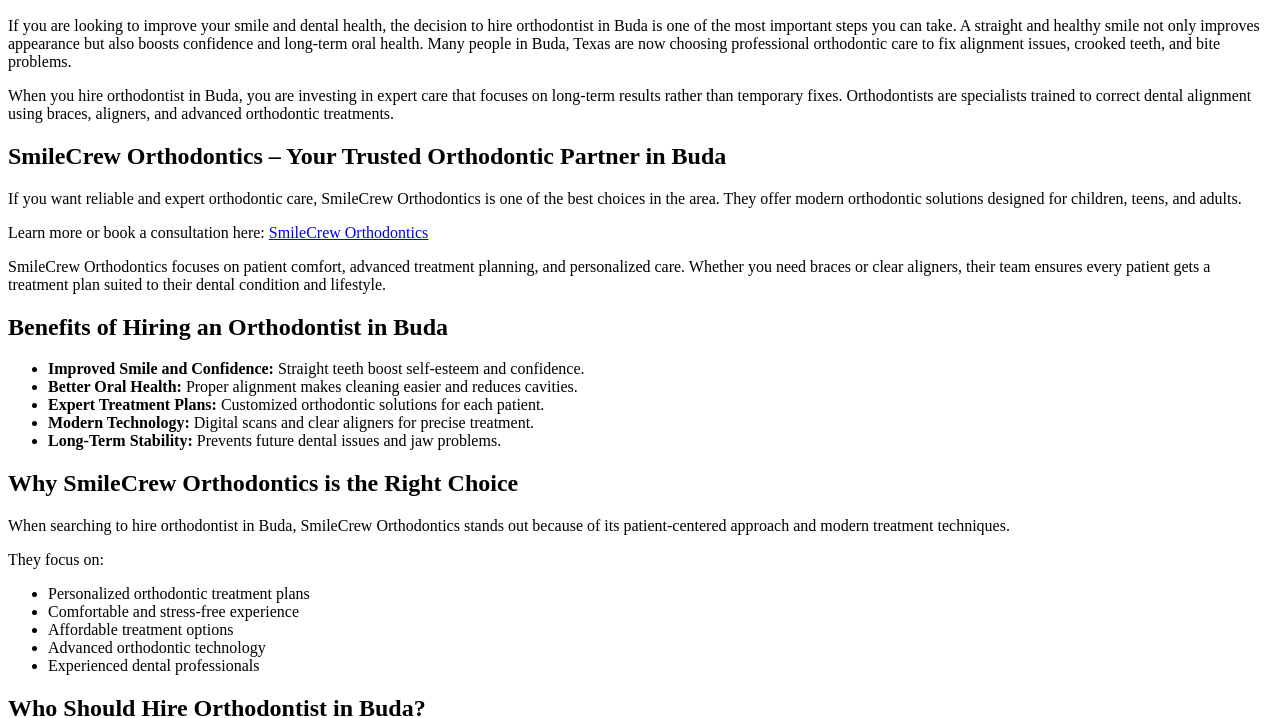
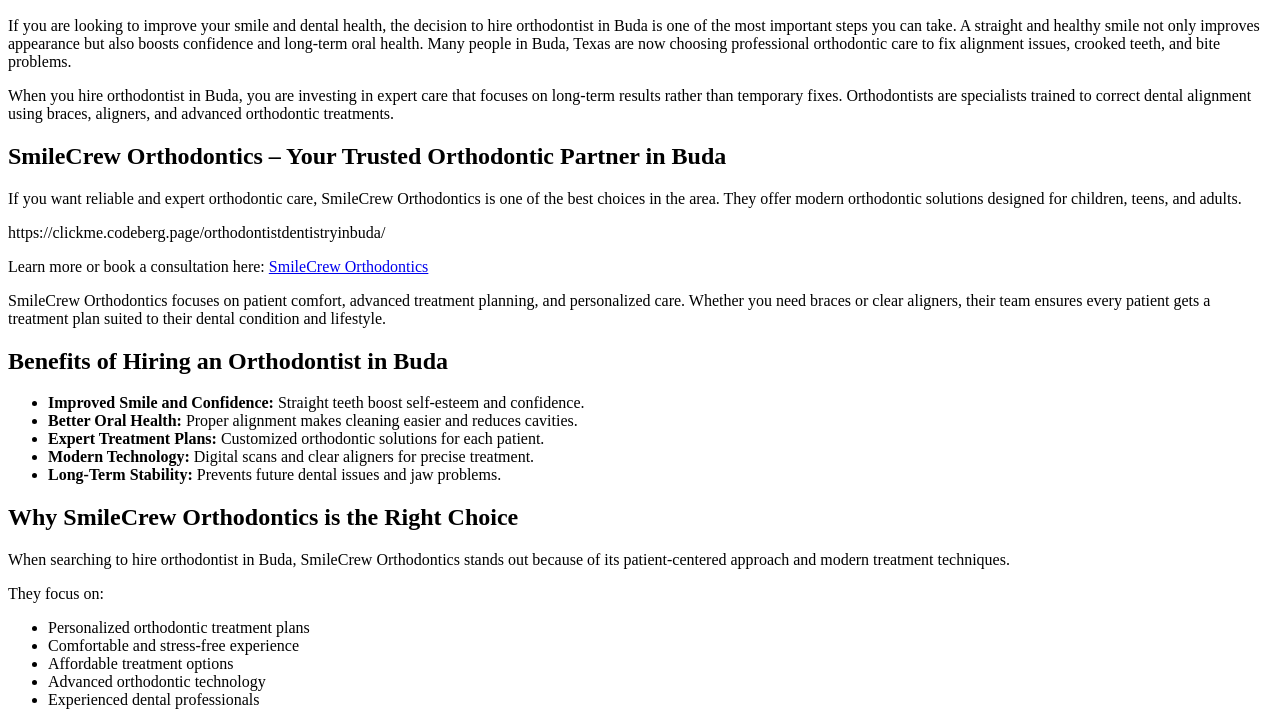
Before and after one commit to marleyjay1/hire-Orthodontist-in-Buda, a plain HTML site: page index.html in a window 1280 px wide. Shown: the part 110-828 px from the top of the page. Drawn offline with Linux system fonts and the light colour scheme.

Commit message:
Update index.html

```diff
--- a/index.html
+++ b/index.html
@@ -36,7 +36,7 @@
             <p>
                 If you want reliable and expert orthodontic care, SmileCrew Orthodontics is one of the best choices in the area. They offer modern orthodontic solutions designed for children, teens, and adults.
             </p>
-
+https://clickme.codeberg.page/orthodontistdentistryinbuda/
             <p>
                 Learn more or book a consultation here:
                 <a href="https://smilecrew.com/location/buda-tx/" target="_blank">SmileCrew Orthodontics</a>
```
